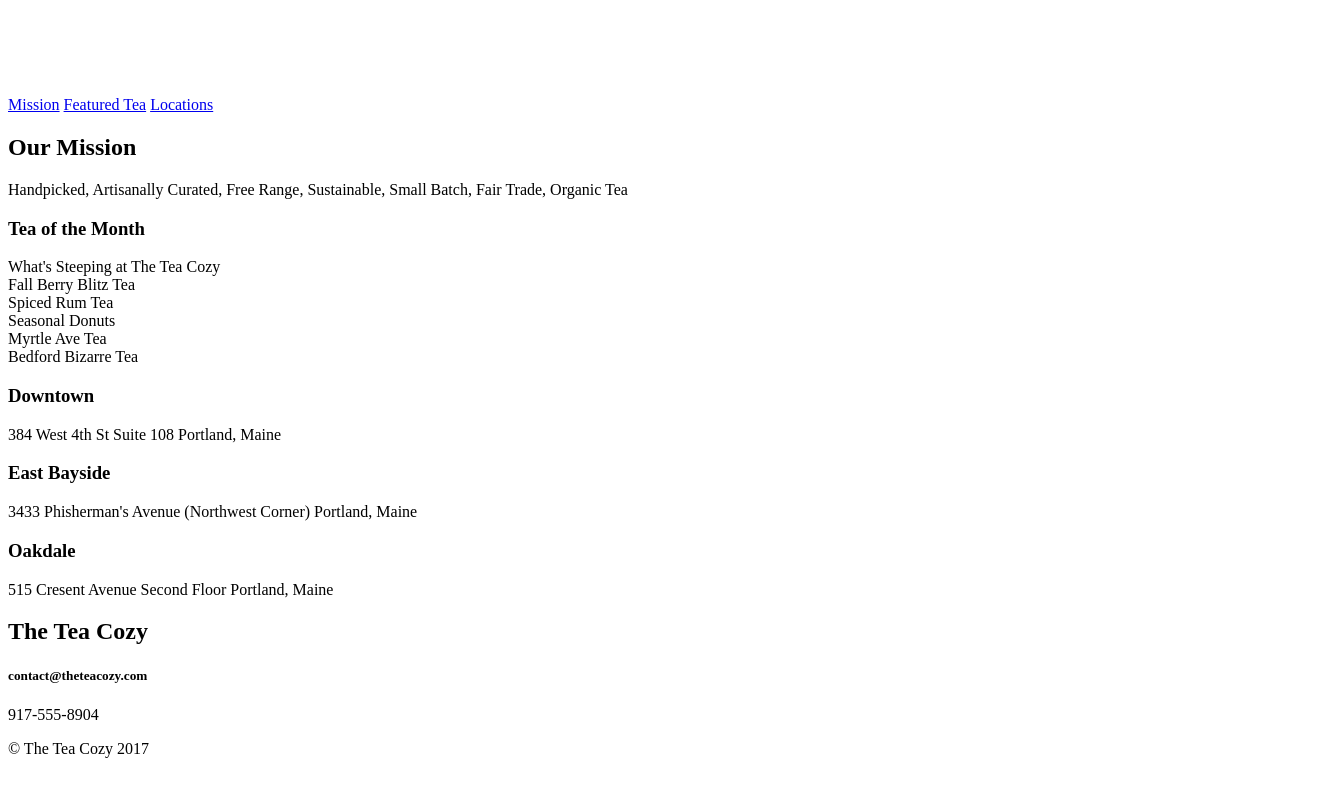
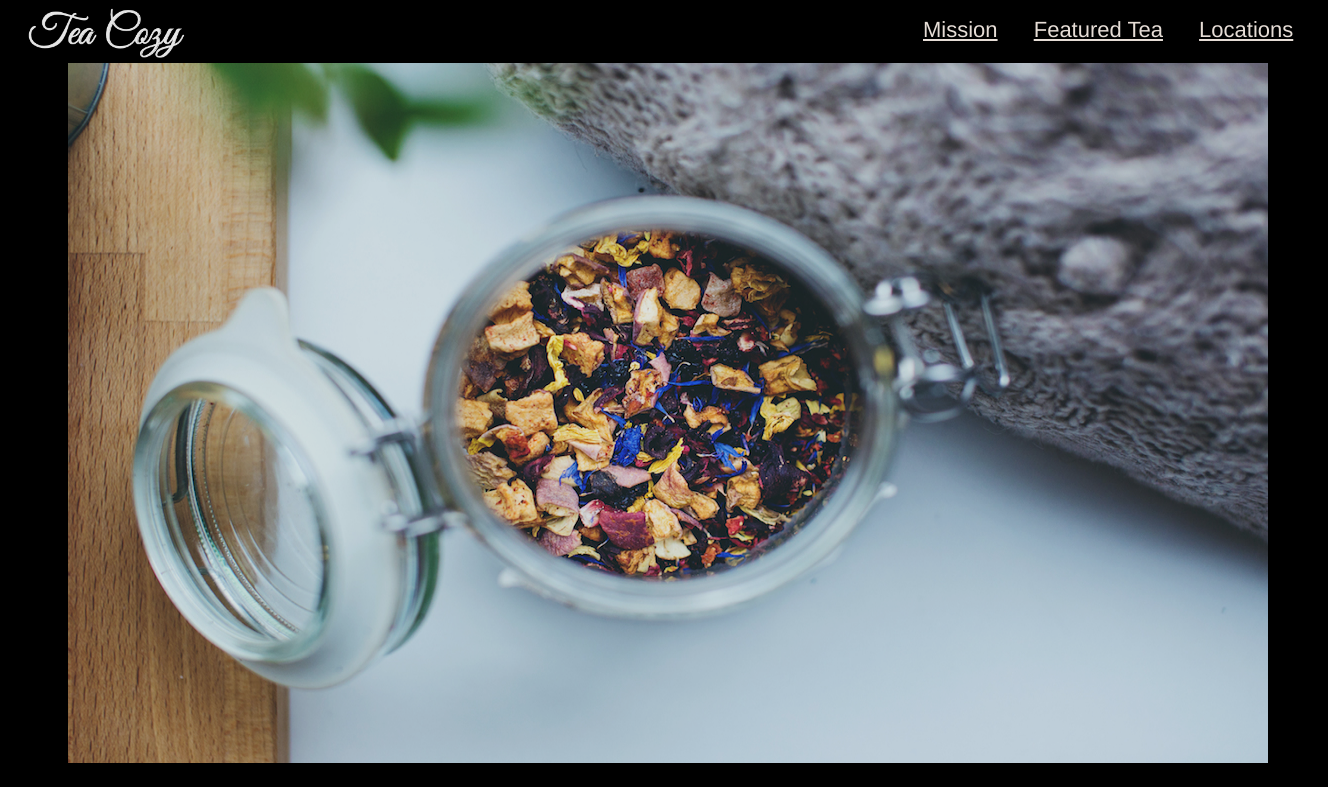
Before and after one commit to Valeruu/TeaCozy-First, a plain HTML site: page index.html in a window 1280 px wide. Shown: the top 787 px of the page, 1328 px wide, since content can reach past the window. Drawn offline with Linux system fonts and the light colour scheme.

Commit message:
Adde sytling for header and positioned picture for mission

```diff
--- a/index.html
+++ b/index.html
@@ -15,9 +15,11 @@
       </div>
 
       <div class="box">
-          <span><a href="#mission">Mission</a></span>
-          <span><a href="#tea-of-the-month">Featured Tea</a></span>
-          <span><a href="#locations">Locations</a></span>
+        <ul>
+          <li>Mission</li>
+          <li>Featured Tea</li>
+          <li>Locations</li>
+        </ul>
       </div>
     </div>
 
@@ -25,6 +27,7 @@
     <!-- This is the Our Mission Section -->
 
     <div id="mission">
+      <img src="./resources/images/img-mission-background.jpg" alt="">
       <h2>Our Mission</h2>
       <span>Handpicked, Artisanally Curated, Free Range, Sustainable, Small Batch, Fair Trade, Organic Tea</span>
     </div>
--- a/resources/style.css
+++ b/resources/style.css
@@ -0,0 +1,97 @@
+/* This is the general styling for the body */
+
+body {
+  font-family: Helvetica;
+  font-size: 22px;
+  color: seashell;
+  background-color: black;
+  opacity: 0.9;
+  display: flex;
+  flex-direction: column;
+}
+
+
+/* This is the styling for the header section */
+
+.container {
+  display: flex;
+  flex-direction: row;
+  position: relative;
+  height: 69px;
+  width: 1300px;
+  padding-left: 10px;
+  padding-right: 10px;
+  bottom-border: 1px solid seashell;   /*border is not showing, come back to check this*/
+}
+
+.logo {
+  width: 850px;
+}
+
+.logo img {
+  height: 50px;
+  align-items: center;
+  padding-left: 10px;
+}
+
+.box {
+  display: flex;
+  align-items: center;
+  justify-content: center
+}
+
+li {
+  display: inline-flex;
+  flex-direction: row;
+  align-items: center;
+  list-style-type: none;
+  text-decoration: underline;
+  padding-left: 15px;
+  padding-right: 15px;
+  padding-bottom: 25px;
+}
+
+
+
+/* This is the styling for the "Our Mission" section */
+
+#mission {  /*needs work*/
+  display: flex;
+  flex-direction: column;
+  position: relative;
+  height: 700px;
+  width: 1300px;
+  justify-content: center;
+}
+
+#mission img { /* needs work*/
+  background-image: image(./resources/images/img-mission-background.jpg);
+  position: relative;
+  height: 700px;
+  width: 1200px;
+  margin-top: 90px;
+  justify-content: center;
+  padding-left: 60px;
+  padding-right: 55px;
+}
+
+
+
+
+
+/* This is the styling for the "Tea of the Month" section */
+
+
+
+
+/* This is the styling for the "Locations" section */
+
+
+
+
+/* This is the styling for the "Contact" section */
+
+
+
+
+/* This is the styling for the footer section */
```
